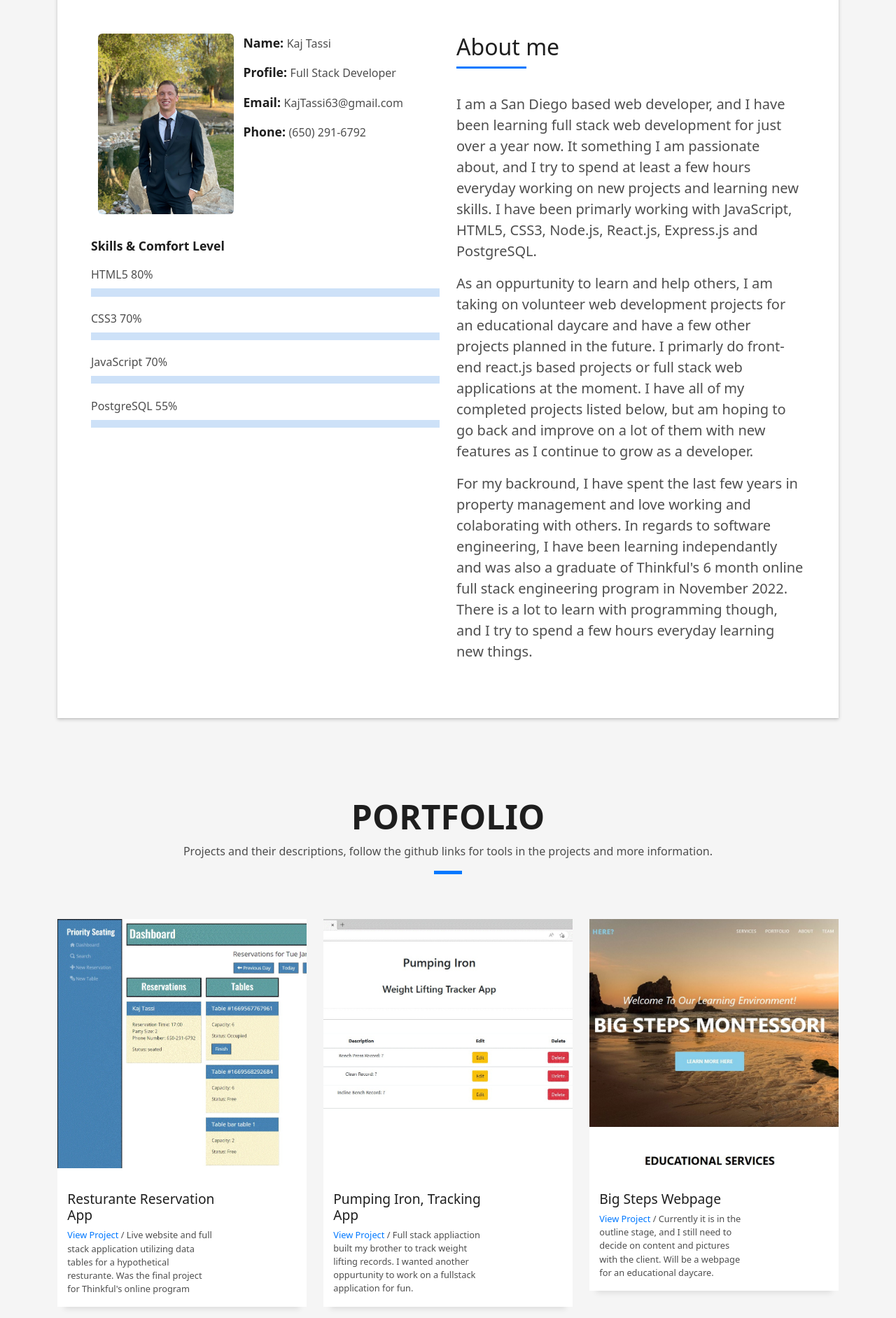
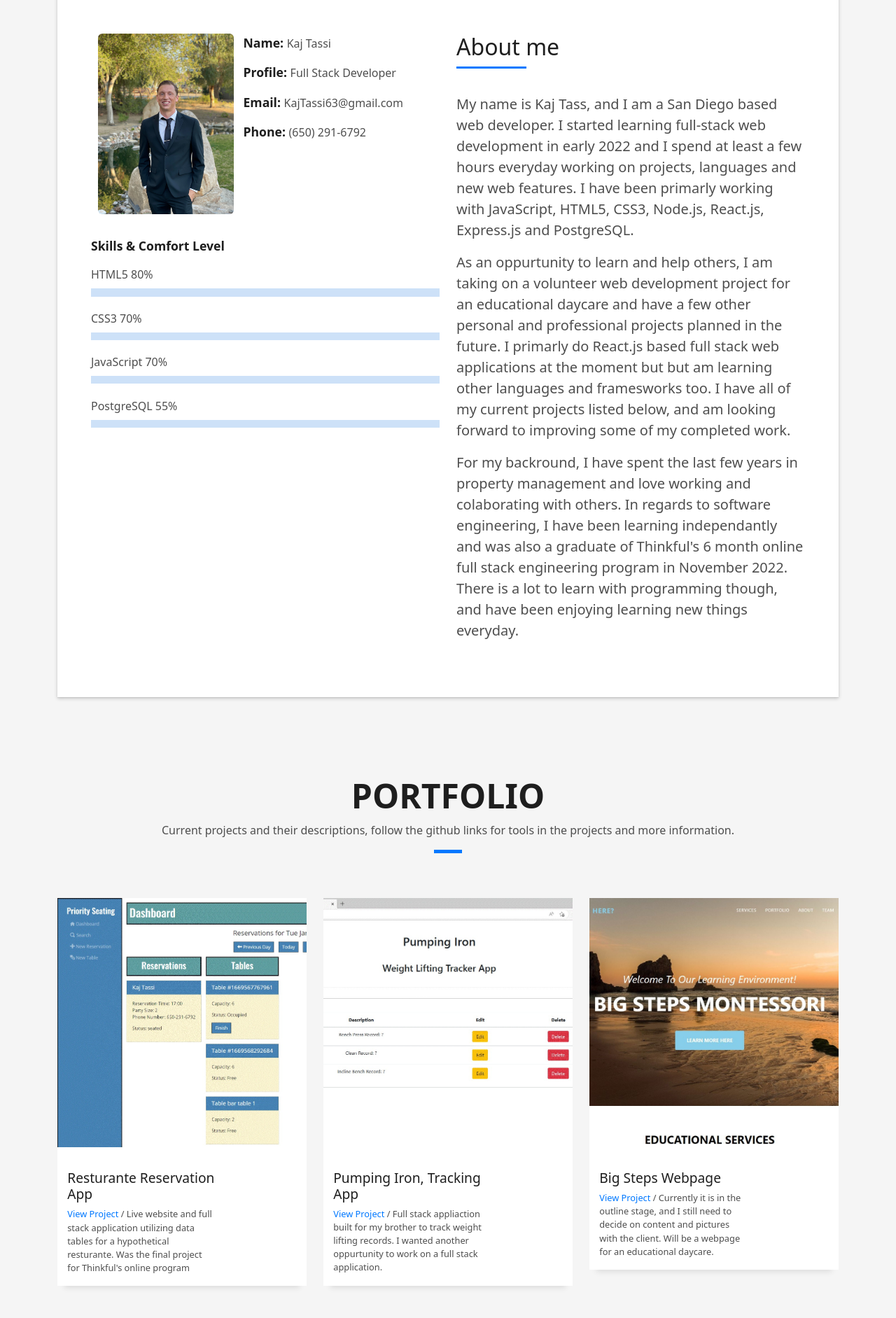
Before and after one commit to KajTassi/Website-Portfolio, a React (Create React App) app: page / in a window 1280 px wide. Shown: the part 880-2763 px from the top of the page at 70% size. Built offline with nearby package versions, Linux system fonts and the light colour scheme.

Commit message:
proof-reading

```diff
--- a/src/App.js
+++ b/src/App.js
@@ -92,22 +92,21 @@ function App() {
                       </h5>
                     </div>
                     <p class="lead">
-                      I am a San Diego based web developer, and I have been learning full stack web development for just over a year now.
-                      It something I am passionate about, and I try to spend at least a few hours everyday working on new projects and learning
-                      new skills. I have been primarly working with JavaScript, HTML5, CSS3, Node.js,
-                      React.js, Express.js and PostgreSQL.
+                      My name is Kaj Tass, and I am a San Diego based web developer. I started learning full-stack web development in early 2022 and
+                      I spend at least a few hours everyday working on projects, languages and new web features.
+                      I have been primarly working with JavaScript, HTML5, CSS3, Node.js, React.js, Express.js and PostgreSQL.
                     </p>
                     <p class="lead">
-                      As an oppurtunity to learn and help others, I am taking on volunteer web development projects for an educational
-                      daycare and have a few other projects planned in the future. I primarly do front-end react.js based projects or full
-                      stack web applications at the moment. I have all of my completed projects listed below, but am hoping to go back and
-                      improve on a lot of them with new features as I continue to grow as a developer.
+                      As an oppurtunity to learn and help others, I am taking on a volunteer web development project for an educational
+                      daycare and have a few other personal and professional projects planned in the future. I primarly do React.js based full stack
+                      web applications at the moment but but am learning other languages and framesworks too. I have all of my current projects listed below,
+                      and am looking forward to improving some of my completed work.
                     </p>
                     <p class="lead">
                       For my backround, I have spent the last few years in property management and love working and colaborating with others.
                       In regards to software engineering, I have been learning independantly and was also a graduate of Thinkful's 6 month
-                      online full stack engineering program in November 2022. There is a lot to learn with programming though, and I try to spend
-                      a few hours everyday learning new things.
+                      online full stack engineering program in November 2022. There is a lot to learn with programming though, and have been enjoying
+                      learning new things everyday.
                     </p>
                   </div>
                 </div>
@@ -128,7 +127,7 @@ function App() {
                 Portfolio
               </h3>
               <p class="subtitle-a">
-                Projects and their descriptions, follow the github links for tools in the projects and more information.
+                Current projects and their descriptions, follow the github links for tools in the projects and more information.
               </p>
               <div class="line-mf"></div>
             </div>
@@ -172,8 +171,8 @@ function App() {
                   <div class="col-sm-8">
                     <h2 class="w-title">Pumping Iron, Tracking App</h2>
                     <div class="w-more">
-                    <a class="w-ctegory" href="https://github.com/KajTassi/ToDoList" type="text">View Project</a> / <span class="w-date">Full stack appliaction built my brother to track weight lifting records. I wanted another oppurtunity
-                      to work on a fullstack application for fun.</span>
+                    <a class="w-ctegory" href="https://github.com/KajTassi/ToDoList" type="text">View Project</a> / <span class="w-date">Full stack appliaction built for my brother to track weight lifting records. I wanted another oppurtunity
+                      to work on a full stack application.</span>
                     </div>
                   </div>
                   <div class="col-sm-4">
@@ -222,7 +221,7 @@ function App() {
                   <div class="col-sm-8">
                     <h2 class="w-title">Flashcard App</h2>
                     <div class="w-more">
-                    <a class="w-ctegory" href="https://github.com/KajTassi/Flashcard-application" type="text">View Project</a> / <span class="w-date">Frontend application built using React.js for make
+                    <a class="w-ctegory" href="https://github.com/KajTassi/Flashcard-application" type="text">View Project</a> / <span class="w-date">Frontend application built using React.js for making
                       a flashcard deck for studying. It was a good oppurtunity to practice components in other components.</span>
                     </div>
                   </div>
@@ -406,7 +405,7 @@ function App() {
                 <h3 class="card-title"><a href="blog-single.html">Surfing</a></h3>
                 <p class="card-description">
                   One of my favorite things to do being located in San Diego is to spend time at the beach and in the water.
-                  I am a morning person and usually up early to be able to get out in the water when the sun comes up.
+                  I am a morning person and usually up early to be able to get out surfing when the sun comes up.
                 </p>
               </div>
               <div class="card-footer">
```
